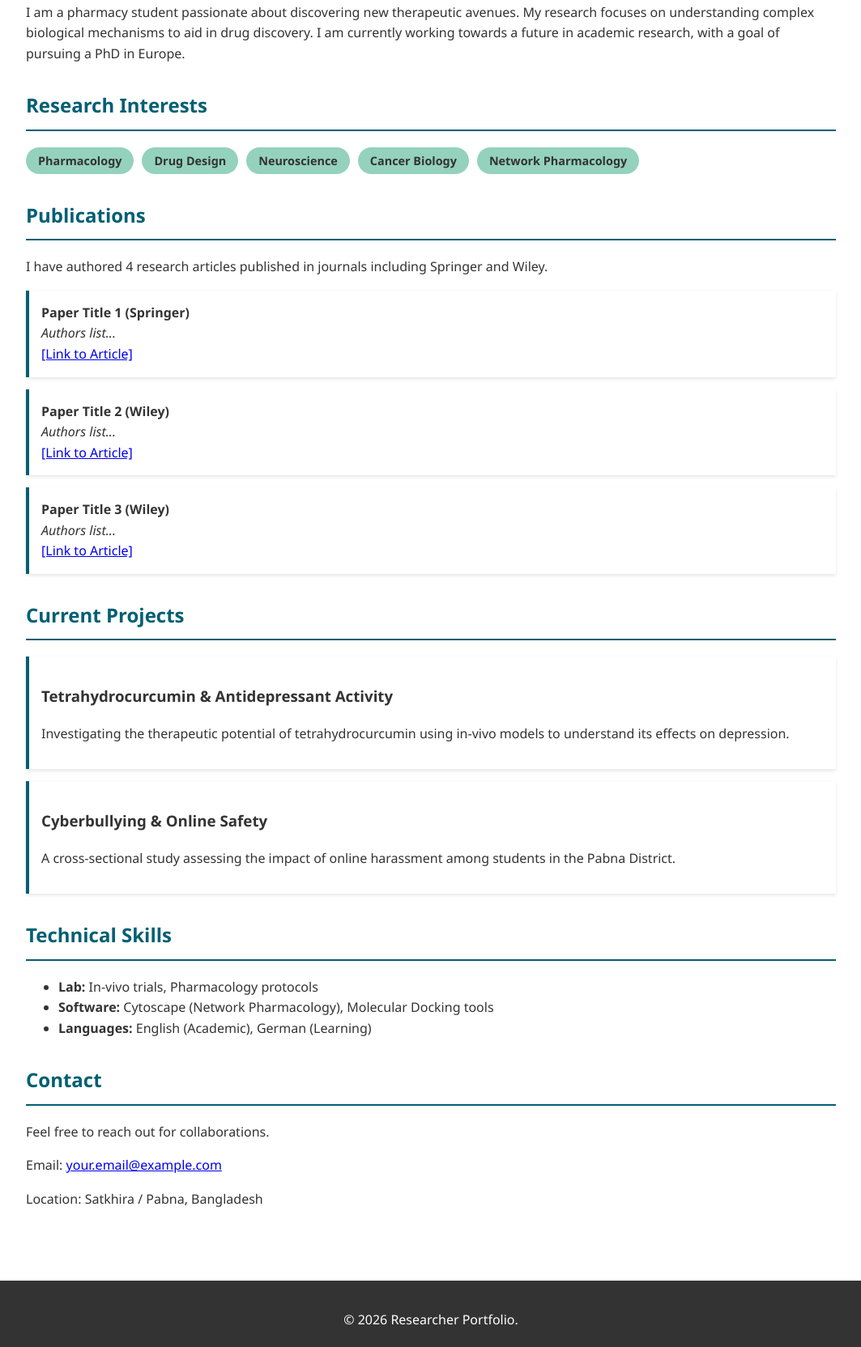
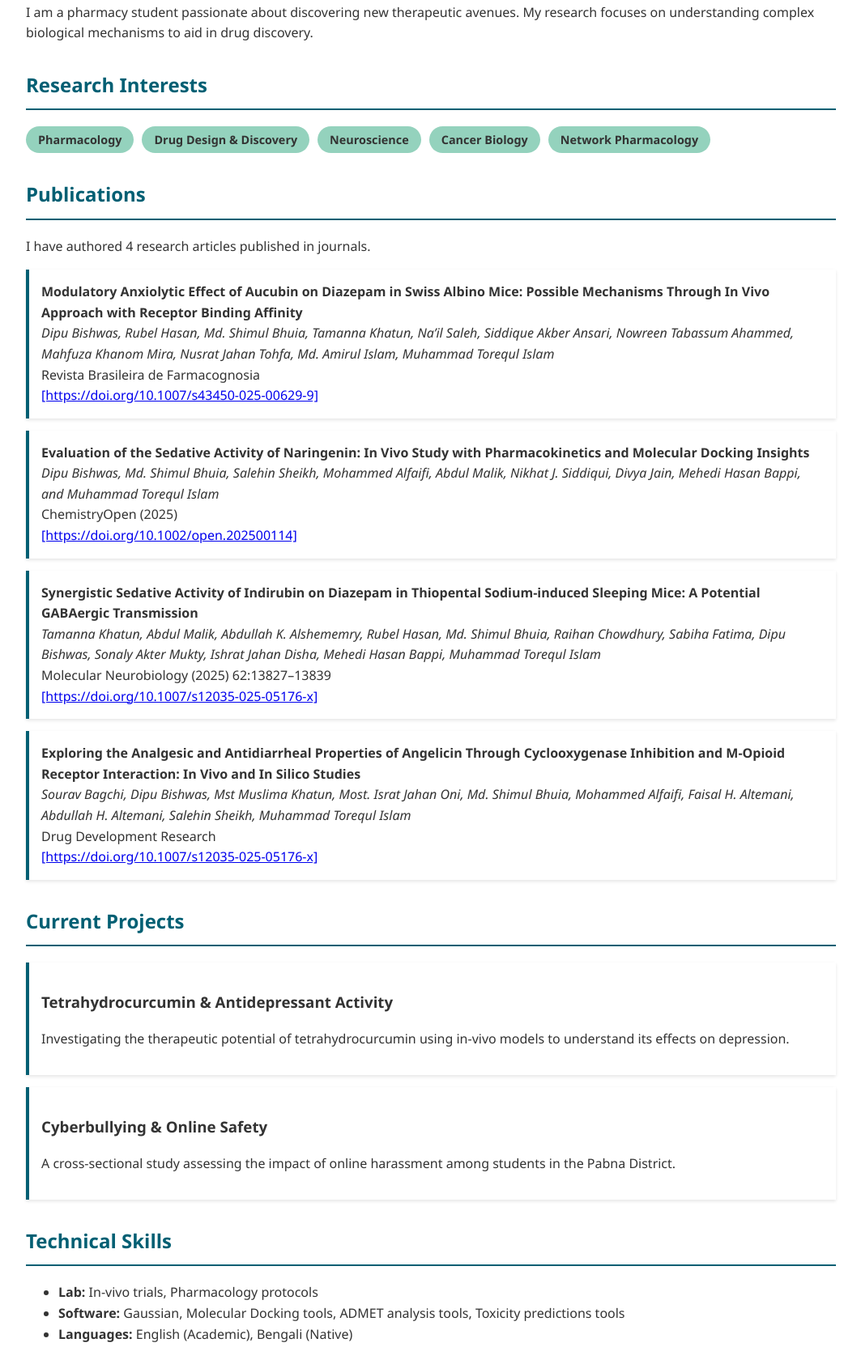
Before and after one commit to dipubishwas68-ops/dipubishwas68-ops.github.io, a plain HTML site: page index.html in a window 1280 px wide. Shown: the part 491-2155 px from the top of the page at 81% size, without its empty margins (108-1171 px from the left). Drawn offline with Linux system fonts and the light colour scheme.

Commit message:
Update index.html

```diff
--- a/index.html
+++ b/index.html
@@ -115,7 +115,7 @@
     </nav>
 
     <header class="hero">
-        <h1>[Your Name Here]</h1>
+        <h1>[Dipu Bishwas]</h1>
         <p>B.Pharm Professional Student & Researcher</p>
         <p>Pabna University of Science and Technology</p>
     </header>
@@ -127,7 +127,6 @@
             <p>
                 I am a pharmacy student passionate about discovering new therapeutic avenues.
                 My research focuses on understanding complex biological mechanisms to aid in drug discovery.
-                I am currently working towards a future in academic research, with a goal of pursuing a PhD in Europe.
             </p>
         </section>
 
@@ -135,7 +134,7 @@
             <h2>Research Interests</h2>
             <div class="skills-grid">
                 <span class="skill-tag">Pharmacology</span>
-                <span class="skill-tag">Drug Design</span>
+                <span class="skill-tag">Drug Design & Discovery</span>
                 <span class="skill-tag">Neuroscience</span>
                 <span class="skill-tag">Cancer Biology</span>
                 <span class="skill-tag">Network Pharmacology</span>
@@ -144,24 +143,34 @@
 
         <section id="publications">
             <h2>Publications</h2>
-            <p>I have authored 4 research articles published in journals including Springer and Wiley.</p>
+            <p>I have authored 4 research articles published in journals.</p>
 
             <div class="publication-item">
-                <strong>Paper Title 1 (Springer)</strong><br>
-                <em>Authors list...</em><br>
-                <a href="#">[Link to Article]</a>
+                <strong>Modulatory Anxiolytic Effect of Aucubin on Diazepam in Swiss Albino Mice: Possible Mechanisms Through In Vivo Approach with Receptor Binding Affinity</strong><br>
+                <em>Dipu Bishwas, Rubel Hasan, Md. Shimul Bhuia, Tamanna Khatun, Na’il Saleh, Siddique Akber Ansari, Nowreen Tabassum Ahammed, Mahfuza Khanom Mira, Nusrat Jahan Tohfa, Md. Amirul Islam, Muhammad Torequl Islam</em><br>
+                <span>Revista Brasileira de Farmacognosia</span><br>
+                <a href="https://doi.org/10.1007/s43450-025-00629-9">[https://doi.org/10.1007/s43450-025-00629-9]</a>
             </div>
 
             <div class="publication-item">
-                <strong>Paper Title 2 (Wiley)</strong><br>
-                <em>Authors list...</em><br>
-                <a href="#">[Link to Article]</a>
+                <strong>Evaluation of the Sedative Activity of Naringenin: In Vivo Study with Pharmacokinetics and Molecular Docking Insights</strong><br>
+                <em>Dipu Bishwas, Md. Shimul Bhuia, Salehin Sheikh, Mohammed Alfaifi, Abdul Malik, Nikhat J. Siddiqui, Divya Jain, Mehedi Hasan Bappi, and Muhammad Torequl Islam</em><br>
+                <span>ChemistryOpen (2025)</span><br>
+                <a href="https://doi.org/10.1002/open.202500114">[https://doi.org/10.1002/open.202500114]</a>
             </div>
 
              <div class="publication-item">
-                <strong>Paper Title 3 (Wiley)</strong><br>
-                <em>Authors list...</em><br>
-                <a href="#">[Link to Article]</a>
+                <strong>Synergistic Sedative Activity of Indirubin on Diazepam in Thiopental Sodium-induced Sleeping Mice: A Potential GABAergic Transmission</strong><br>
+                <em>Tamanna Khatun, Abdul Malik, Abdullah K. Alshememry, Rubel Hasan, Md. Shimul Bhuia, Raihan Chowdhury, Sabiha Fatima, Dipu Bishwas, Sonaly Akter Mukty, Ishrat Jahan Disha, Mehedi Hasan Bappi, Muhammad Torequl Islam</em><br>
+                <span>Molecular Neurobiology (2025) 62:13827–13839</span><br>
+                <a href="https://doi.org/10.1007/s12035-025-05176-x">[https://doi.org/10.1007/s12035-025-05176-x]</a>
+            </div>
+
+            <div class="publication-item">
+                <strong>Exploring the Analgesic and Antidiarrheal Properties of Angelicin Through Cyclooxygenase Inhibition and M-Opioid Receptor Interaction: In Vivo and In Silico Studies</strong><br>
+                <em>Sourav Bagchi, Dipu Bishwas, Mst Muslima Khatun, Most. Israt Jahan Oni, Md. Shimul Bhuia, Mohammed Alfaifi, Faisal H. Altemani, Abdullah H. Altemani, Salehin Sheikh, Muhammad Torequl Islam</em><br>
+                <span>Drug Development Research</span><br>
+                <a href="https://doi.org/10.1007/s12035-025-05176-x">[https://doi.org/10.1007/s12035-025-05176-x]</a>
             </div>
         </section>
 
@@ -183,16 +192,23 @@
             <h2>Technical Skills</h2>
             <ul>
                 <li><strong>Lab:</strong> In-vivo trials, Pharmacology protocols</li>
-                <li><strong>Software:</strong> Cytoscape (Network Pharmacology), Molecular Docking tools</li>
-                <li><strong>Languages:</strong> English (Academic), German (Learning)</li>
+                <li><strong>Software:</strong> Gaussian, Molecular Docking tools, ADMET analysis tools, Toxicity predictions tools</li>
+                <li><strong>Languages:</strong> English (Academic), Bengali (Native)</li>
             </ul>
         </section>
 
         <section id="contact">
             <h2>Contact</h2>
             <p>Feel free to reach out for collaborations.</p>
-            <p>Email: <a href="mailto:your.email@example.com">your.email@example.com</a></p>
-            <p>Location: Satkhira / Pabna, Bangladesh</p>
+            <p>Email: <a href="dipubishwas49@gmail.com">e-mail</a></p>
+            <p>Location: Pabna, Bangladesh</p>
+            <p><strong>Connect with me:</strong></p>
+    <p>
+        <a href="https://www.researchgate.net/profile/Dipu-Bishwas-2?ev=hdr_xprf">ResearchGate</a> |
+        <a href="https://www.linkedin.com/in/dipu-bishwas/">LinkedIn</a> |
+        <a href="https://www.facebook.com/dipu.bishwas23">Facebook</a>
+    </p>
+</section>
         </section>
 
     </div>
```
